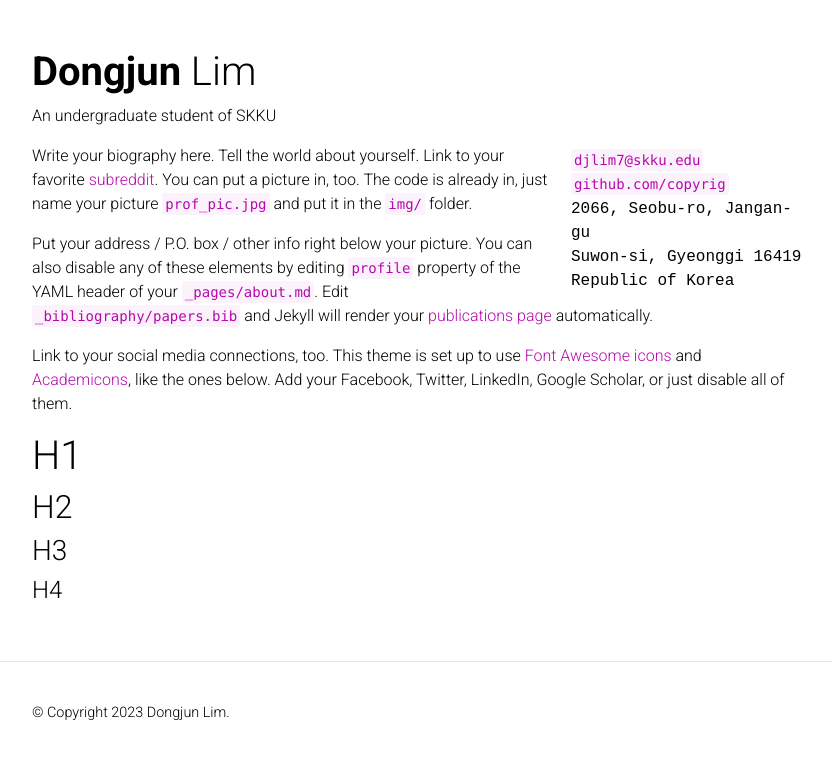
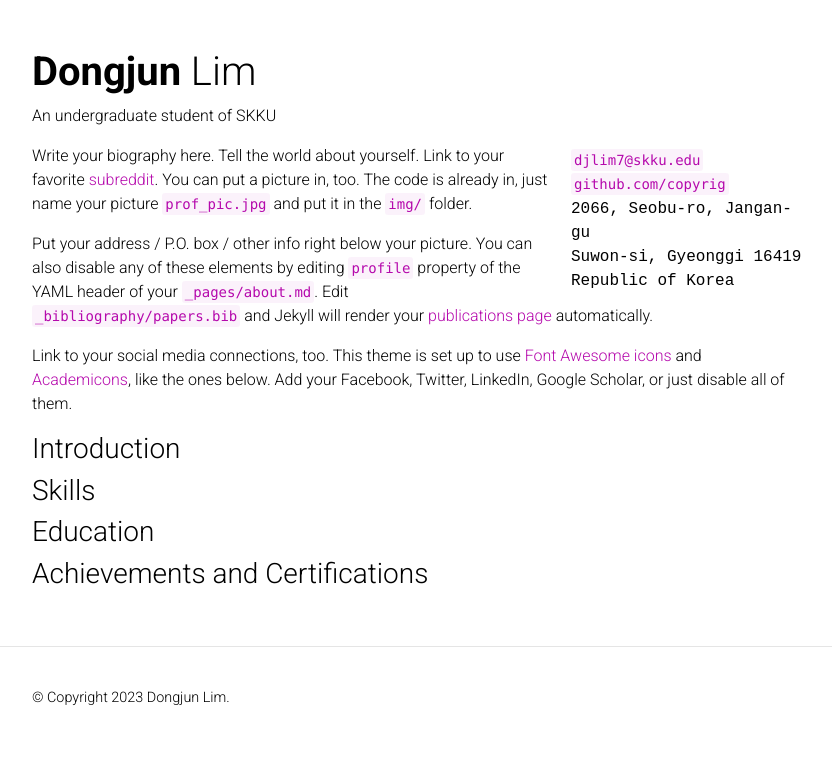
Before and after one commit to copyrig/copyrig.github.io, a Jekyll site: the page built from _pages/about.md, in a window 1280 px wide. Shown: the top 759 px of the page, without its empty margins (223-1055 px from the left). Built offline with Jekyll 4.4.1, drawn with Linux system fonts in a browser that asks for light colours; comment, search, counter and statistics services are not loaded; a style sheet for code colours, icons or effects is not loaded.

Commit message:
Add list of topics

```diff
--- a/_pages/about.md
+++ b/_pages/about.md
@@ -27,7 +27,7 @@ Put your address / P.O. box / other info right below your picture. You can also
 
 Link to your social media connections, too. This theme is set up to use [Font Awesome icons](http://fortawesome.github.io/Font-Awesome/) and [Academicons](https://jpswalsh.github.io/academicons/), like the ones below. Add your Facebook, Twitter, LinkedIn, Google Scholar, or just disable all of them.
 
-# H1
-## H2
-### H3
-#### H4
+### Introduction
+### Skills
+### Education
+### Achievements and Certifications
```
